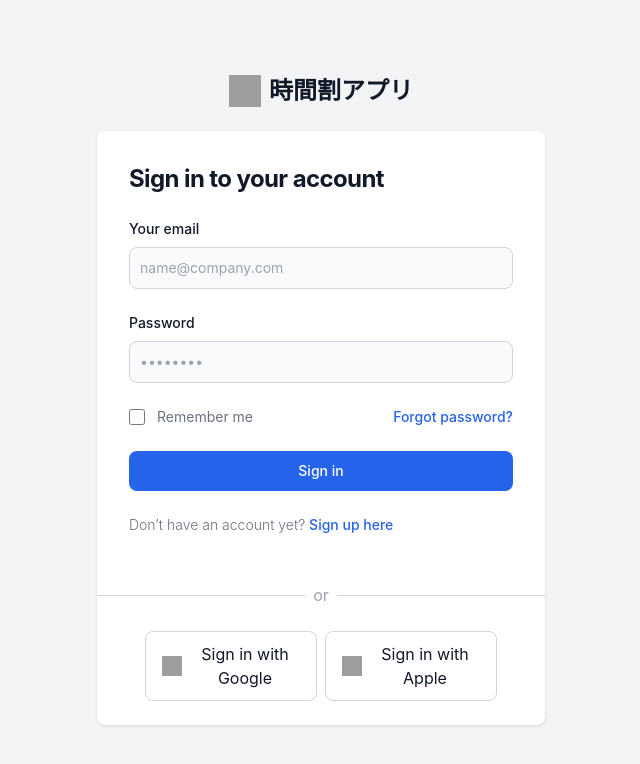
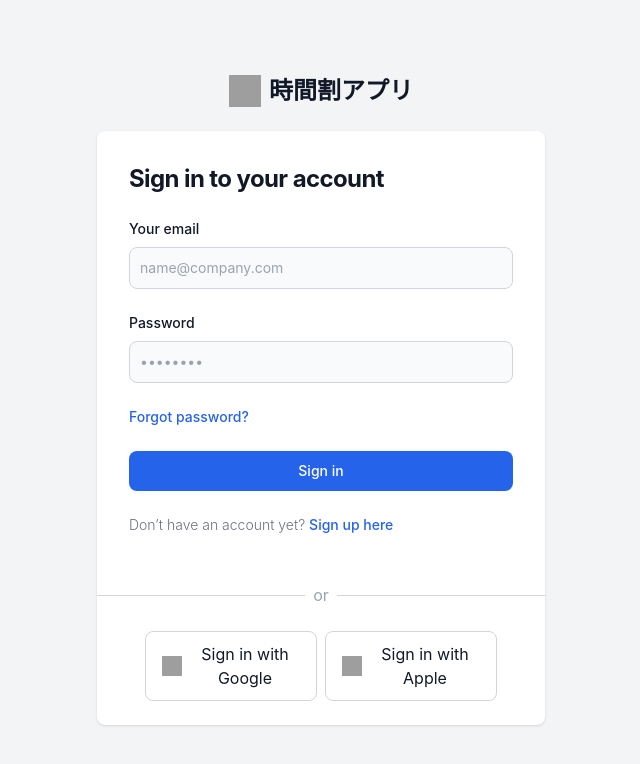
Before and after one commit to Yokomi422/uni-timetable-react-nest, a React (Create React App) app in the folder frontend/: page /signin in a window 1280 px wide. Shown: the top 764 px of the page, without its empty margins (319-959 px from the left). Built offline with nearby package versions, Linux system fonts and the light colour scheme; grey boxes are pictures that could not be loaded.

Commit message:
sign in refac

```diff
--- a/frontend/src/pages/Signin/index.tsx
+++ b/frontend/src/pages/Signin/index.tsx
@@ -1,7 +1,25 @@
+import { zodResolver } from "@hookform/resolvers/zod";
+import { useForm } from "react-hook-form";
+
+import { defaultValue, SigninSchema, SigninType } from "./schema";
+
 /**
  * @returns Signin component
  */
 export default function Signin() {
+  const {
+    register,
+    handleSubmit,
+    formState: { errors },
+  } = useForm<SigninType>({
+    resolver: zodResolver(SigninSchema),
+    defaultValues: defaultValue,
+  });
+
+  const onSubmit = (data: SigninType) => {
+    console.log(data);
+  };
+
   return (
     <section className="bg-gray-100">
       <div className="flex flex-col items-center justify-center px-6 py-8 mx-auto md:h-screen lg:py-0">
@@ -21,7 +39,10 @@ export default function Signin() {
             <h1 className="text-xl font-bold leading-tight tracking-tight text-gray-900 md:text-2xl">
               Sign in to your account
             </h1>
-            <form className="space-y-4 md:space-y-6" action="#">
+            <form
+              className="space-y-4 md:space-y-6"
+              onSubmit={handleSubmit(onSubmit)}
+            >
               <div>
                 <label
                   htmlFor="email"
@@ -31,12 +52,17 @@ export default function Signin() {
                 </label>
                 <input
                   type="email"
-                  name="email"
+                  {...register("email")}
                   id="email"
                   className="bg-gray-50 border border-gray-300 text-gray-900 sm:text-sm rounded-lg focus:ring-blue-500 focus:border-blue-500 block w-full p-2.5"
                   placeholder="name@company.com"
                   required
                 />
+                {errors.email && (
+                  <span className="text-sm text-red-600">
+                    {errors.email?.message}
+                  </span>
+                )}
               </div>
               <div>
                 <label
@@ -47,30 +73,19 @@ export default function Signin() {
                 </label>
                 <input
                   type="password"
-                  name="password"
+                  {...register("password")}
                   id="password"
                   placeholder="••••••••"
                   className="bg-gray-50 border border-gray-300 text-gray-900 sm:text-sm rounded-lg focus:ring-blue-500 focus:border-blue-500 block w-full p-2.5"
                   required
                 />
+                {errors.password && (
+                  <span className="text-sm text-red-600">
+                    {errors.password?.message}
+                  </span>
+                )}
               </div>
               <div className="flex items-center justify-between">
-                <div className="flex items-start">
-                  <div className="flex items-center h-5">
-                    <input
-                      id="remember"
-                      aria-describedby="remember"
-                      type="checkbox"
-                      className="w-4 h-4 border border-gray-300 rounded bg-gray-50 focus:ring-3 focus:ring-blue-500"
-                      required
-                    />
-                  </div>
-                  <div className="ml-3 text-sm">
-                    <label htmlFor="remember" className="text-gray-500">
-                      Remember me
-                    </label>
-                  </div>
-                </div>
                 <a
                   href="/"
                   className="text-sm font-medium text-blue-600 hover:underline"
--- /dev/null
+++ b/frontend/src/pages/Signin/schema.ts
@@ -0,0 +1,13 @@
+import { z } from "zod";
+
+export const defaultValue = {
+  email: "",
+  password: "",
+};
+
+export const SigninSchema = z.object({
+  email: z.string().email("正しいメールアドレスを入力してください"),
+  password: z.string(),
+});
+
+export type SigninType = z.infer<typeof SigninSchema>;
--- a/frontend/src/pages/Signup/schema.ts
+++ b/frontend/src/pages/Signup/schema.ts
@@ -12,15 +12,15 @@ export const SignupSchema = z.object({
     .min(8, "パスワードは少なくとも8文字である必要があります。")
     .refine(
       (val) => /[A-Z]/.test(val),
-      "パスワードには少なくとも1つの大文字が含まれている必要があります。"
+      "パスワードには少なくとも1つの大文字が含まれている必要があります。",
     )
     .refine(
       (val) => /[0-9]/.test(val),
-      "パスワードには少なくとも1つの数字が含まれている必要があります。"
+      "パスワードには少なくとも1つの数字が含まれている必要があります。",
     )
     .refine(
       (val) => /[^a-zA-Z0-9]/.test(val),
-      "パスワードには少なくとも1つの記号が含まれている必要があります。"
+      "パスワードには少なくとも1つの記号が含まれている必要があります。",
     ),
 });
 
```
Also changed, not shown: 1 other file (tests, documents, lock files or other folders).
